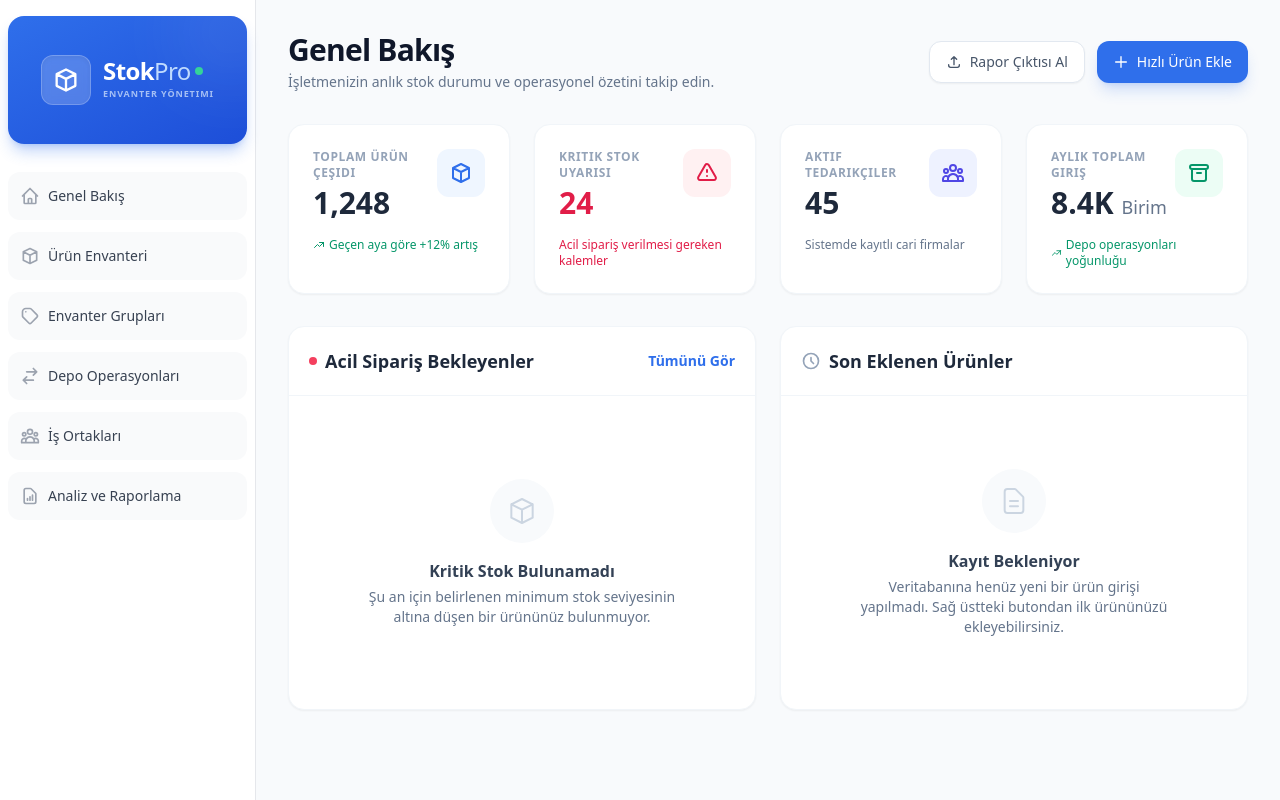
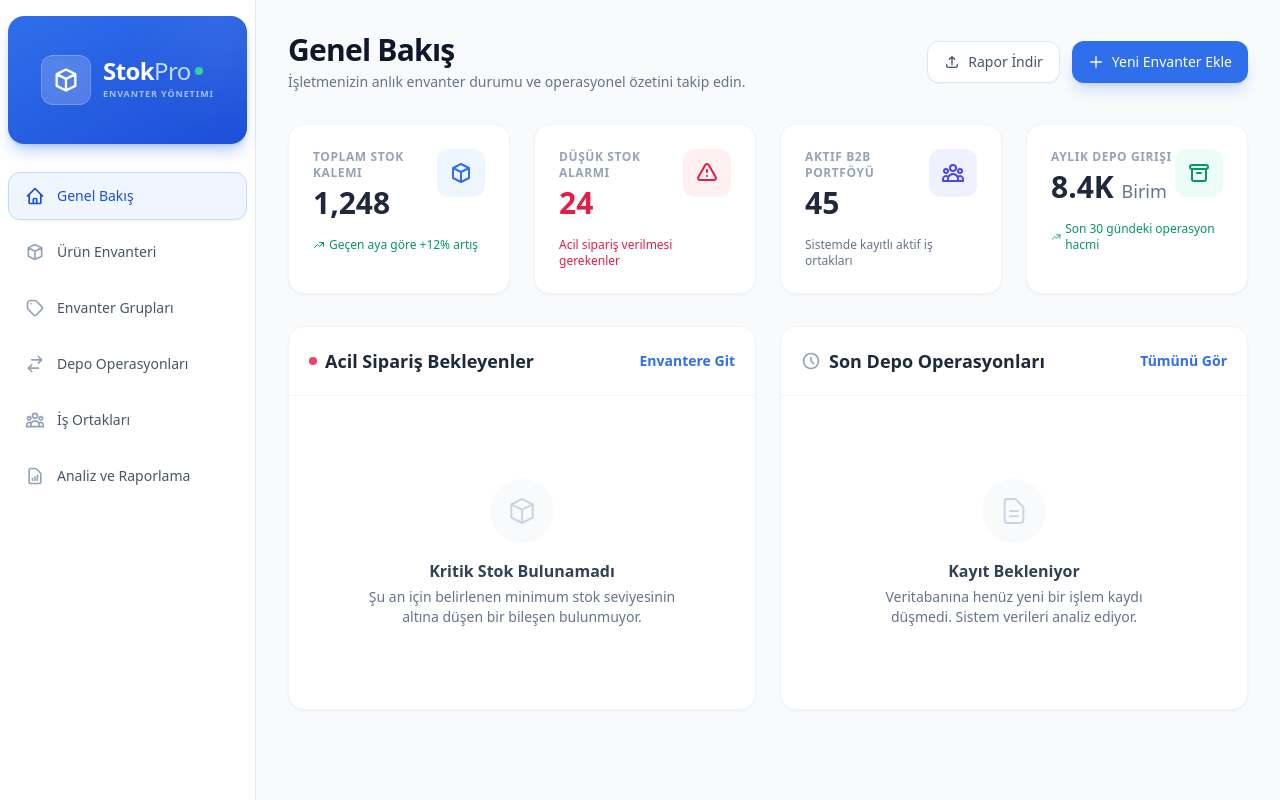
Before and after one commit to elifkaner/inventory-management-system, a Next.js app in the folder frontend/: page / in a window 1280 px wide. Built offline with nearby package versions, Linux system fonts and the light colour scheme.

Commit message:
Menü (SideNav) için aktif sayfa (active state) tasarımı eklendi

```diff
--- a/frontend/app/categories/page.tsx
+++ b/frontend/app/categories/page.tsx
@@ -148,7 +148,7 @@ export default function KategorilerSayfasi() {
 
             {/* Üst Bilgi ve Buton */}
             <div className="flex justify-between items-center mb-6">
-                <h1 className="text-2xl font-bold text-gray-800">Kategoriler</h1>
+                <h1 className="text-2xl font-bold text-gray-800">Envanter Grupları</h1>
                 <button
                     onClick={() => {
                         // Yeni Kategori Ekle butonuna basılınca temizlik yapıp modalı açıyoruz.
--- a/frontend/app/page.tsx
+++ b/frontend/app/page.tsx
@@ -1,4 +1,5 @@
 'use client';
+import Link from 'next/link';
 
 export default function Dashboard() {
   return (
@@ -8,17 +9,17 @@ export default function Dashboard() {
       <div className="flex flex-col md:flex-row justify-between items-start md:items-center mb-8 gap-4">
         <div>
           <h1 className="text-3xl font-extrabold text-slate-900 tracking-tight">Genel Bakış</h1>
-          <p className="text-slate-500 mt-1 text-sm">İşletmenizin anlık stok durumu ve operasyonel özetini takip edin.</p>
+          <p className="text-slate-500 mt-1 text-sm">İşletmenizin anlık envanter durumu ve operasyonel özetini takip edin.</p>
         </div>
         <div className="flex gap-3">
           <button className="px-4 py-2.5 bg-white border border-slate-200 text-slate-600 rounded-xl hover:bg-slate-50 font-medium text-sm flex items-center gap-2 transition-colors shadow-sm">
             <svg className="w-4 h-4" fill="none" viewBox="0 0 24 24" stroke="currentColor"><path strokeLinecap="round" strokeLinejoin="round" strokeWidth={2} d="M4 16v1a3 3 0 003 3h10a3 3 0 003-3v-1m-4-8l-4-4m0 0L8 8m4-4v12" /></svg>
-            Rapor Çıktısı Al
+            Rapor İndir
           </button>
-          <button className="px-4 py-2.5 bg-blue-600 text-white rounded-xl hover:bg-blue-700 font-medium text-sm flex items-center gap-2 shadow-lg shadow-blue-600/20 transition-transform hover:-translate-y-0.5">
+          <Link href="/products" className="px-4 py-2.5 bg-blue-600 text-white rounded-xl hover:bg-blue-700 font-medium text-sm flex items-center gap-2 shadow-lg shadow-blue-600/20 transition-transform hover:-translate-y-0.5">
             <svg className="w-4 h-4" fill="none" viewBox="0 0 24 24" stroke="currentColor"><path strokeLinecap="round" strokeLinejoin="round" strokeWidth={2} d="M12 4v16m8-8H4" /></svg>
-            Hızlı Ürün Ekle
-          </button>
+            Yeni Envanter Ekle
+          </Link>
         </div>
       </div>
 
@@ -29,7 +30,7 @@ export default function Dashboard() {
         <div className="bg-white rounded-2xl p-6 border border-slate-100 shadow-sm relative overflow-hidden group hover:shadow-md transition-shadow">
           <div className="flex justify-between items-start">
             <div>
-              <p className="text-xs font-bold text-slate-400 uppercase tracking-wider mb-1">Toplam Ürün Çeşidi</p>
+              <p className="text-xs font-bold text-slate-400 uppercase tracking-wider mb-1">Toplam Stok Kalemi</p>
               <h3 className="text-3xl font-extrabold text-slate-800">1,248</h3>
             </div>
             <div className="p-3 bg-blue-50 text-blue-600 rounded-xl group-hover:scale-110 transition-transform">
@@ -46,7 +47,7 @@ export default function Dashboard() {
         <div className="bg-white rounded-2xl p-6 border border-slate-100 shadow-sm relative overflow-hidden group hover:shadow-md transition-shadow">
           <div className="flex justify-between items-start">
             <div>
-              <p className="text-xs font-bold text-slate-400 uppercase tracking-wider mb-1">Kritik Stok Uyarısı</p>
+              <p className="text-xs font-bold text-slate-400 uppercase tracking-wider mb-1">Düşük Stok Alarmı</p>
               <h3 className="text-3xl font-extrabold text-rose-600">24</h3>
             </div>
             <div className="p-3 bg-rose-50 text-rose-600 rounded-xl group-hover:scale-110 transition-transform">
@@ -54,7 +55,7 @@ export default function Dashboard() {
             </div>
           </div>
           <div className="mt-4 flex items-center text-xs font-medium text-rose-600">
-            <span>Acil sipariş verilmesi gereken kalemler</span>
+            <span>Acil sipariş verilmesi gerekenler</span>
           </div>
         </div>
 
@@ -62,7 +63,7 @@ export default function Dashboard() {
         <div className="bg-white rounded-2xl p-6 border border-slate-100 shadow-sm relative overflow-hidden group hover:shadow-md transition-shadow">
           <div className="flex justify-between items-start">
             <div>
-              <p className="text-xs font-bold text-slate-400 uppercase tracking-wider mb-1">Aktif Tedarikçiler</p>
+              <p className="text-xs font-bold text-slate-400 uppercase tracking-wider mb-1">Aktif B2B Portföyü</p>
               <h3 className="text-3xl font-extrabold text-slate-800">45</h3>
             </div>
             <div className="p-3 bg-indigo-50 text-indigo-600 rounded-xl group-hover:scale-110 transition-transform">
@@ -70,7 +71,7 @@ export default function Dashboard() {
             </div>
           </div>
           <div className="mt-4 flex items-center text-xs font-medium text-slate-500">
-            <span>Sistemde kayıtlı cari firmalar</span>
+            <span>Sistemde kayıtlı aktif iş ortakları</span>
           </div>
         </div>
 
@@ -78,7 +79,7 @@ export default function Dashboard() {
         <div className="bg-white rounded-2xl p-6 border border-slate-100 shadow-sm relative overflow-hidden group hover:shadow-md transition-shadow">
           <div className="flex justify-between items-start">
             <div>
-              <p className="text-xs font-bold text-slate-400 uppercase tracking-wider mb-1">Aylık Toplam Giriş</p>
+              <p className="text-xs font-bold text-slate-400 uppercase tracking-wider mb-1">Aylık Depo Girişi</p>
               <h3 className="text-3xl font-extrabold text-slate-800">8.4K <span className="text-lg text-slate-500 font-medium">Birim</span></h3>
             </div>
             <div className="p-3 bg-emerald-50 text-emerald-600 rounded-xl group-hover:scale-110 transition-transform">
@@ -87,7 +88,7 @@ export default function Dashboard() {
           </div>
           <div className="mt-4 flex items-center text-xs font-medium text-emerald-600">
             <svg className="w-3 h-3 mr-1" fill="none" viewBox="0 0 24 24" stroke="currentColor"><path strokeLinecap="round" strokeLinejoin="round" strokeWidth={2} d="M13 7h8m0 0v8m0-8l-8 8-4-4-6 6" /></svg>
-            <span>Depo operasyonları yoğunluğu</span>
+            <span>Son 30 gündeki operasyon hacmi</span>
           </div>
         </div>
       </div>
@@ -95,39 +96,39 @@ export default function Dashboard() {
       {/* 3. İKİLİ PANELLER (Hızlı Tablolar) */}
       <div className="grid grid-cols-1 lg:grid-cols-2 gap-6">
 
-        {/* Sol Panel: Kritik Stoklar */}
+        {/* Sol Panel: Kritik Stoklar (Şimdilik Boş State) */}
         <div className="bg-white rounded-2xl border border-slate-100 shadow-sm flex flex-col h-96">
           <div className="p-5 border-b border-slate-100 flex justify-between items-center">
             <h2 className="text-lg font-bold text-slate-800 flex items-center gap-2">
               <span className="w-2 h-2 rounded-full bg-rose-500 animate-pulse"></span>
               Acil Sipariş Bekleyenler
             </h2>
-            <button className="text-sm font-semibold text-blue-600 hover:text-blue-800">Tümünü Gör</button>
+            <Link href="/products" className="text-sm font-semibold text-blue-600 hover:text-blue-800 transition-colors">Envantere Git</Link>
           </div>
           <div className="p-8 flex-1 flex flex-col items-center justify-center text-center">
-            {/* Empty State (Boş Durum) - Tedasoft'tan İlham Alındı */}
             <div className="w-16 h-16 bg-slate-50 rounded-full flex items-center justify-center mb-4">
               <svg className="w-8 h-8 text-slate-300" fill="none" viewBox="0 0 24 24" stroke="currentColor"><path strokeLinecap="round" strokeLinejoin="round" strokeWidth={1.5} d="M20 7l-8-4-8 4m16 0l-8 4m8-4v10l-8 4m0-10L4 7m8 4v10M4 7v10l8 4" /></svg>
             </div>
             <h3 className="text-slate-700 font-bold mb-1">Kritik Stok Bulunamadı</h3>
-            <p className="text-sm text-slate-500 max-w-xs">Şu an için belirlenen minimum stok seviyesinin altına düşen bir ürününüz bulunmuyor.</p>
+            <p className="text-sm text-slate-500 max-w-xs">Şu an için belirlenen minimum stok seviyesinin altına düşen bir bileşen bulunmuyor.</p>
           </div>
         </div>
 
-        {/* Sağ Panel: Son Hareketler */}
+        {/* Sağ Panel: Son Hareketler (Şimdilik Boş State) */}
         <div className="bg-white rounded-2xl border border-slate-100 shadow-sm flex flex-col h-96">
           <div className="p-5 border-b border-slate-100 flex justify-between items-center">
             <h2 className="text-lg font-bold text-slate-800 flex items-center gap-2">
               <svg className="w-5 h-5 text-slate-400" fill="none" viewBox="0 0 24 24" stroke="currentColor"><path strokeLinecap="round" strokeLinejoin="round" strokeWidth={2} d="M12 8v4l3 3m6-3a9 9 0 11-18 0 9 9 0 0118 0z" /></svg>
-              Son Eklenen Ürünler
+              Son Depo Operasyonları
             </h2>
+            <Link href="/stock-movements" className="text-sm font-semibold text-blue-600 hover:text-blue-800 transition-colors">Tümünü Gör</Link>
           </div>
           <div className="p-8 flex-1 flex flex-col items-center justify-center text-center">
             <div className="w-16 h-16 bg-slate-50 rounded-full flex items-center justify-center mb-4">
               <svg className="w-8 h-8 text-slate-300" fill="none" viewBox="0 0 24 24" stroke="currentColor"><path strokeLinecap="round" strokeLinejoin="round" strokeWidth={1.5} d="M9 12h6m-6 4h6m2 5H7a2 2 0 01-2-2V5a2 2 0 012-2h5.586a1 1 0 01.707.293l5.414 5.414a1 1 0 01.293.707V19a2 2 0 01-2 2z" /></svg>
             </div>
             <h3 className="text-slate-700 font-bold mb-1">Kayıt Bekleniyor</h3>
-            <p className="text-sm text-slate-500 max-w-xs">Veritabanına henüz yeni bir ürün girişi yapılmadı. Sağ üstteki butondan ilk ürününüzü ekleyebilirsiniz.</p>
+            <p className="text-sm text-slate-500 max-w-xs">Veritabanına henüz yeni bir işlem kaydı düşmedi. Sistem verileri analiz ediyor.</p>
           </div>
         </div>
 
--- a/frontend/app/suppliers/page.tsx
+++ b/frontend/app/suppliers/page.tsx
@@ -80,12 +80,12 @@ export default function TedarikcilerSayfasi() {
             {/* ÜST BAŞLIK - Mavi Temalı */}
             <div className="flex justify-between items-start mb-8">
                 <div>
-                    <h1 className="text-3xl font-extrabold text-slate-900 tracking-tight">Tedarikçi Yönetimi</h1>
+                    <h1 className="text-3xl font-extrabold text-slate-900 tracking-tight">İş Ortakları</h1>
                     <p className="text-slate-500 mt-1 text-sm">Satın alma yaptığınız firmaların iletişim ve ticari bilgilerini yönetin.</p>
                 </div>
                 <button onClick={handleAddNewClick} className="bg-blue-600 hover:bg-blue-700 text-white px-5 py-3 rounded-xl font-semibold shadow-lg shadow-blue-600/20 transition-all transform hover:-translate-y-0.5 flex items-center gap-2">
                     <svg className="w-5 h-5" fill="none" viewBox="0 0 24 24" stroke="currentColor"><path strokeLinecap="round" strokeLinejoin="round" strokeWidth={2} d="M18 9v3m0 0v3m0-3h3m-3 0h-3m-2-5a4 4 0 11-8 0 4 4 0 018 0zM3 20a6 6 0 0112 0v1H3v-1z" /></svg>
-                    Yeni Tedarikçi Ekle
+                    Yeni İş Ortağı Ekle
                 </button>
             </div>
 
@@ -180,7 +180,7 @@ export default function TedarikcilerSayfasi() {
                                     <div>
                                         <label className="block text-sm font-medium resize-none text-slate-700 mb-1">Tam Adres</label>
                                         <textarea name="address" value={formData.address} onChange={handleInputChange} rows={3} className={`w-full p-2.5 border rounded-lg focus:outline-none focus:ring-2 text-sm ${errors.companyName ? 'border-rose-500 bg-rose-50/30 focus:ring-rose-500/20' : 'border-slate-200 focus:ring-blue-500/20 focus:border-blue-500'}`} placeholder="Fatura adresi..."></textarea>
-                                        {errors.companyName && <ErrorMessage />}
+                                        {errors.address && <ErrorMessage />}
                                     </div>
                                 </div>
 
--- a/frontend/app/ui/sidenav.tsx
+++ b/frontend/app/ui/sidenav.tsx
@@ -1,22 +1,81 @@
+'use client'; // usePathname kullandığımız için bu sayfanın Client tarafında çalışması gerekir.
+
 import Link from 'next/link';
+import { usePathname } from 'next/navigation';
+
+// Menü elemanlarımızı temiz bir liste halinde tutuyoruz
+const links = [
+    {
+        name: 'Genel Bakış',
+        href: '/',
+        icon: (
+            <svg className="w-5 h-5" fill="none" viewBox="0 0 24 24" stroke="currentColor">
+                <path strokeLinecap="round" strokeLinejoin="round" strokeWidth={2} d="M3 12l2-2m0 0l7-7 7 7M5 10v10a1 1 0 001 1h3m10-11l2 2m-2-2v10a1 1 0 01-1 1h-3m-6 0a1 1 0 001-1v-4a1 1 0 011-1h2a1 1 0 011 1v4a1 1 0 001 1m-6 0h6" />
+            </svg>
+        )
+    },
+    {
+        name: 'Ürün Envanteri',
+        href: '/products',
+        icon: (
+            <svg className="w-5 h-5" fill="none" viewBox="0 0 24 24" stroke="currentColor">
+                <path strokeLinecap="round" strokeLinejoin="round" strokeWidth={2} d="M20 7l-8-4-8 4m16 0l-8 4m8-4v10l-8 4m0-10L4 7m8 4v10M4 7v10l8 4" />
+            </svg>
+        )
+    },
+    {
+        name: 'Envanter Grupları',
+        href: '/categories',
+        icon: (
+            <svg className="w-5 h-5" fill="none" viewBox="0 0 24 24" stroke="currentColor">
+                <path strokeLinecap="round" strokeLinejoin="round" strokeWidth={2} d="M7 7h.01M7 3h5c.512 0 1.024.195 1.414.586l7 7a2 2 0 010 2.828l-7 7a2 2 0 01-2.828 0l-7-7A1.994 1.994 0 013 12V7a4 4 0 014-4z" />
+            </svg>
+        )
+    },
+    {
+        name: 'Depo Operasyonları',
+        href: '/stock-movements',
+        icon: (
+            <svg className="w-5 h-5" fill="none" viewBox="0 0 24 24" stroke="currentColor">
+                <path strokeLinecap="round" strokeLinejoin="round" strokeWidth={2} d="M8 7h12m0 0l-4-4m4 4l-4 4m0 6H4m0 0l4 4m-4-4l4-4" />
+            </svg>
+        )
+    },
+    {
+        name: 'İş Ortakları',
+        href: '/suppliers',
+        icon: (
+            <svg className="w-5 h-5" fill="none" viewBox="0 0 24 24" stroke="currentColor">
+                <path strokeLinecap="round" strokeLinejoin="round" strokeWidth={2} d="M17 20h5v-2a3 3 0 00-5.356-1.857M17 20H7m10 0v-2c0-.656-.126-1.283-.356-1.857M7 20H2v-2a3 3 0 015.356-1.857M7 20v-2c0-.656.126-1.283.356-1.857m0 0a5.002 5.002 0 019.288 0M15 7a3 3 0 11-6 0 3 3 0 016 0zm6 3a2 2 0 11-4 0 2 2 0 014 0zM7 10a2 2 0 11-4 0 2 2 0 014 0z" />
+            </svg>
+        )
+    },
+    {
+        name: 'Analiz ve Raporlama',
+        href: '/reports',
+        icon: (
+            <svg className="w-5 h-5" fill="none" viewBox="0 0 24 24" stroke="currentColor">
+                <path strokeLinecap="round" strokeLinejoin="round" strokeWidth={2} d="M9 17v-2m3 2v-4m3 4v-6m2 10H7a2 2 0 01-2-2V5a2 2 0 012-2h5.586a1 1 0 01.707.293l5.414 5.414a1 1 0 01.293.707V19a2 2 0 01-2 2z" />
+            </svg>
+        )
+    }
+];
 
 export default function SideNav() {
+    // Mevcut sayfanın URL yolunu (pathname) alıyoruz
+    const pathname = usePathname();
+
     return (
         <div className="flex h-full flex-col px-3 py-4 md:px-2 bg-white border-r border-gray-200 shadow-sm">
+
             <div className="mb-6 flex h-20 items-center justify-center rounded-2xl bg-gradient-to-br from-blue-600 to-blue-700 p-4 md:h-32 shadow-lg shadow-blue-600/30 relative overflow-hidden group">
-
-                {/* Arka plan ışıltı deseni */}
                 <div className="absolute top-0 right-0 -mr-8 -mt-8 w-24 h-24 rounded-full bg-white/10 blur-2xl group-hover:bg-white/20 transition-all duration-700"></div>
-
                 <div className="flex items-center gap-3 relative z-10 w-full md:justify-center px-2">
-                    {/* Logo İkonu (3D Hissiyatlı Küp) */}
                     <div className="bg-white/20 p-2.5 rounded-xl backdrop-blur-sm border border-white/20 shadow-inner flex-shrink-0">
                         <svg className="w-7 h-7 text-white" fill="none" viewBox="0 0 24 24" stroke="currentColor">
                             <path strokeLinecap="round" strokeLinejoin="round" strokeWidth={2} d="M20 7l-8-4-8 4m16 0l-8 4m8-4v10l-8 4m0-10L4 7m8 4v10M4 7v10l8 4" />
                         </svg>
                     </div>
-
-                    {/* Metin / Marka Kısmı */}
                     <div className="flex flex-col items-start md:items-center xl:items-start text-left">
                         <span className="text-white font-extrabold text-2xl tracking-tight leading-none flex items-center">
                             Stok<span className="text-blue-200 font-medium">Pro</span>
@@ -27,72 +86,31 @@ export default function SideNav() {
                         </span>
                     </div>
                 </div>
-
             </div>
 
-            <div className="flex flex-row space-x-2 md:flex-col md:gap-3 py-1 md:space-x-0 flex-grow">
+            <div className="flex flex-row space-x-2 md:flex-col md:gap-2 py-1 md:space-x-0 flex-grow">
+                {links.map((link) => {
+                    // Bulunduğumuz sayfa, bu linkin sayfasına eşit mi diye kontrol ediyoruz
+                    const isActive = pathname === link.href;
 
-                <Link
-                    href="/"
-                    className="group flex h-[48px] grow items-center justify-center gap-2 rounded-xl bg-gray-50 p-3 text-sm font-medium hover:bg-blue-50 hover:text-blue-600 md:flex-none md:justify-start md:p-2 md:px-3 transition-colors text-gray-700"
-                >
-                    <svg className="w-5 h-5 text-gray-400 group-hover:text-blue-600 transition-colors" fill="none" viewBox="0 0 24 24" stroke="currentColor">
-                        <path strokeLinecap="round" strokeLinejoin="round" strokeWidth={2} d="M3 12l2-2m0 0l7-7 7 7M5 10v10a1 1 0 001 1h3m10-11l2 2m-2-2v10a1 1 0 01-1 1h-3m-6 0a1 1 0 001-1v-4a1 1 0 011-1h2a1 1 0 011 1v4a1 1 0 001 1m-6 0h6" />
-                    </svg>
-                    <span className="hidden md:block">Genel Bakış</span>
-                </Link>
+                    return (
+                        <Link
+                            key={link.name}
+                            href={link.href}
+                            className={`group flex h-[48px] grow items-center justify-center gap-3 rounded-xl p-3 text-sm font-medium transition-all md:flex-none md:justify-start md:px-4 border ${isActive
+                                    ? 'bg-blue-50 text-blue-700 border-blue-200 shadow-sm' // Aktif Sayfa Stili (Senin istediğin Mavi Kutu / Focus Ring)
+                                    : 'bg-transparent text-slate-600 border-transparent hover:bg-slate-50 hover:text-slate-900' // Normal Sayfa Stili
+                                }`}
+                        >
+                            <div className={`${isActive ? 'text-blue-700' : 'text-slate-400 group-hover:text-slate-600'}`}>
+                                {link.icon}
+                            </div>
+                            <span className="hidden md:block">{link.name}</span>
+                        </Link>
+                    );
+                })}
+            </div>
 
-                <Link
-                    href="/products"
-                    className="group flex h-[48px] grow items-center justify-center gap-2 rounded-xl bg-gray-50 p-3 text-sm font-medium hover:bg-blue-50 hover:text-blue-600 md:flex-none md:justify-start md:p-2 md:px-3 transition-colors text-gray-700"
-                >
-                    <svg className="w-5 h-5 text-gray-400 group-hover:text-blue-600 transition-colors" fill="none" viewBox="0 0 24 24" stroke="currentColor">
-                        <path strokeLinecap="round" strokeLinejoin="round" strokeWidth={2} d="M20 7l-8-4-8 4m16 0l-8 4m8-4v10l-8 4m0-10L4 7m8 4v10M4 7v10l8 4" />
-                    </svg>
-                    <span className="hidden md:block">Ürün Envanteri</span>
-                </Link>
-
-                {/* YENİ EKLENEN 4 MODÜL */}
-                <Link
-                    href="/categories"
-                    className="group flex h-[48px] grow items-center justify-center gap-2 rounded-xl bg-gray-50 p-3 text-sm font-medium hover:bg-blue-50 hover:text-blue-600 md:flex-none md:justify-start md:p-2 md:px-3 transition-colors text-gray-700"
-                >
-                    <svg className="w-5 h-5 text-gray-400 group-hover:text-blue-600 transition-colors" fill="none" viewBox="0 0 24 24" stroke="currentColor">
-                        <path strokeLinecap="round" strokeLinejoin="round" strokeWidth={2} d="M7 7h.01M7 3h5c.512 0 1.024.195 1.414.586l7 7a2 2 0 010 2.828l-7 7a2 2 0 01-2.828 0l-7-7A1.994 1.994 0 013 12V7a4 4 0 014-4z" />
-                    </svg>
-                    <span className="hidden md:block">Envanter Grupları</span>
-                </Link>
-
-                <Link
-                    href="/stock-movements"
-                    className="group flex h-[48px] grow items-center justify-center gap-2 rounded-xl bg-gray-50 p-3 text-sm font-medium hover:bg-blue-50 hover:text-blue-600 md:flex-none md:justify-start md:p-2 md:px-3 transition-colors text-gray-700"
-                >
-                    <svg className="w-5 h-5 text-gray-400 group-hover:text-blue-600 transition-colors" fill="none" viewBox="0 0 24 24" stroke="currentColor">
-                        <path strokeLinecap="round" strokeLinejoin="round" strokeWidth={2} d="M8 7h12m0 0l-4-4m4 4l-4 4m0 6H4m0 0l4 4m-4-4l4-4" />
-                    </svg>
-                    <span className="hidden md:block">Depo Operasyonları</span>
-                </Link>
-
-                <Link
-                    href="/suppliers"
-                    className="group flex h-[48px] grow items-center justify-center gap-2 rounded-xl bg-gray-50 p-3 text-sm font-medium hover:bg-blue-50 hover:text-blue-600 md:flex-none md:justify-start md:p-2 md:px-3 transition-colors text-gray-700"
-                >
-                    <svg className="w-5 h-5 text-gray-400 group-hover:text-blue-600 transition-colors" fill="none" viewBox="0 0 24 24" stroke="currentColor">
-                        <path strokeLinecap="round" strokeLinejoin="round" strokeWidth={2} d="M17 20h5v-2a3 3 0 00-5.356-1.857M17 20H7m10 0v-2c0-.656-.126-1.283-.356-1.857M7 20H2v-2a3 3 0 015.356-1.857M7 20v-2c0-.656.126-1.283.356-1.857m0 0a5.002 5.002 0 019.288 0M15 7a3 3 0 11-6 0 3 3 0 016 0zm6 3a2 2 0 11-4 0 2 2 0 014 0zM7 10a2 2 0 11-4 0 2 2 0 014 0z" />
-                    </svg>
-                    <span className="hidden md:block">İş Ortakları</span>
-                </Link>
-
-                <Link
-                    href="/reports"
-                    className="group flex h-[48px] grow items-center justify-center gap-2 rounded-xl bg-gray-50 p-3 text-sm font-medium hover:bg-blue-50 hover:text-blue-600 md:flex-none md:justify-start md:p-2 md:px-3 transition-colors text-gray-700"
-                >
-                    <svg className="w-5 h-5 text-gray-400 group-hover:text-blue-600 transition-colors" fill="none" viewBox="0 0 24 24" stroke="currentColor">
-                        <path strokeLinecap="round" strokeLinejoin="round" strokeWidth={2} d="M9 17v-2m3 2v-4m3 4v-6m2 10H7a2 2 0 01-2-2V5a2 2 0 012-2h5.586a1 1 0 01.707.293l5.414 5.414a1 1 0 01.293.707V19a2 2 0 01-2 2z" />
-                    </svg>
-                    <span className="hidden md:block">Analiz ve Raporlama</span>
-                </Link>
-            </div>
         </div>
     );
 }
```
Also changed, not shown: frontend/app/ui/ComingSoon.tsx (added, +39 -0 lines).
